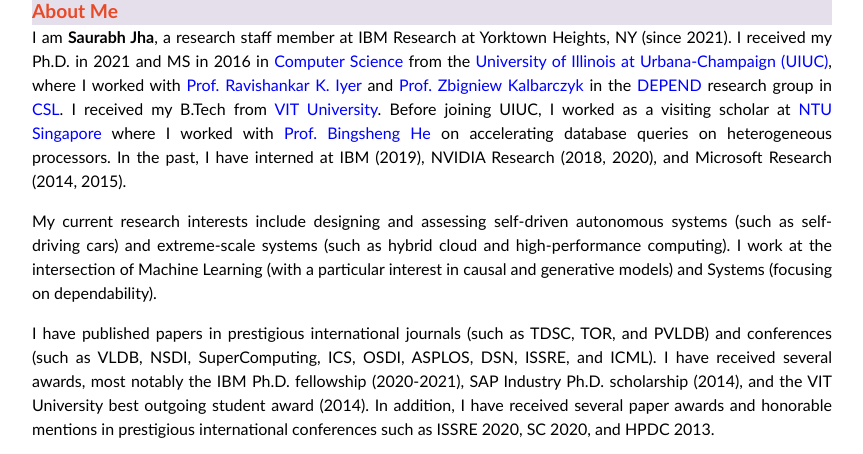
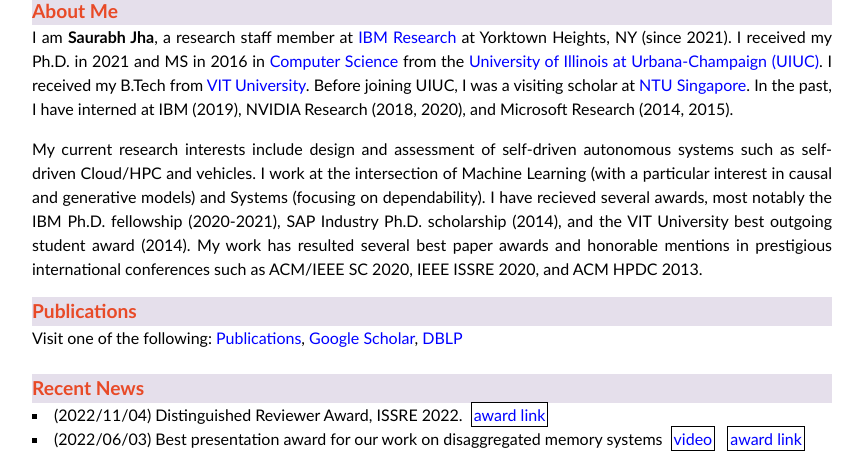
Before and after one commit to saurabhjha1/saurabhjha1.github.io, a plain HTML site: page index.html in a window 1280 px wide. Shown: the part 332-786 px from the top of the page, without its empty margins (208-1071 px from the left). Drawn offline with Linux system fonts and the light colour scheme.

Commit message:
updated home page

```diff
--- a/index.html
+++ b/index.html
@@ -60,13 +60,13 @@ YorkTown Heights, NY 10598 <br/></p>
 </div>
 <div class="header"> About Me </div>
 <div class="content justify">
-I am <b>Saurabh Jha</b>, a research staff member at IBM Research at Yorktown Heights, NY (since 2021).
-I received my Ph.D. in 2021 and MS in 2016 in <a href="http://www.cs.uiuc.edu/" target="_blank">Computer Science </a> from the <a href="http://www.illinois.edu/" target="_blank"> University of Illinois at Urbana-Champaign (UIUC)</a>, where I worked with <a href="http://csl.illinois.edu/directory/faculty/rkiyer" target="_blank"> Prof. Ravishankar K. Iyer</a> and <a href="http://csl.illinois.edu/directory/profile/kalbarcz"> Prof. Zbigniew Kalbarczyk </a> in the <a href="http://publish.illinois.edu/csldepend/" target="_blank">DEPEND</a> research group in <a href="" target="_blank">CSL</a>.
-I received my B.Tech from <a href="https://vit.ac.in" target="_blank">VIT University</a>. Before joining UIUC, I worked as a visiting scholar at <a href="https://www.ntu.edu.sg/" target="_blank"> NTU Singapore</a> where I worked with <a href="https://www.comp.nus.edu.sg/~hebs/" target="_blank"> Prof. Bingsheng He </a> on accelerating database queries on heterogeneous processors.
+I am <b>Saurabh Jha</b>, a research staff member at <a href="https://research.ibm.com/" target="_blank"> IBM Research </a> at Yorktown Heights, NY (since 2021).
+I received my Ph.D. in 2021 and MS in 2016 in <a href="http://www.cs.uiuc.edu/" target="_blank">Computer Science </a> from the <a href="http://www.illinois.edu/" target="_blank"> University of Illinois at Urbana-Champaign (UIUC)</a>.
+I received my B.Tech from <a href="https://vit.ac.in" target="_blank">VIT University</a>. Before joining UIUC, I was a visiting scholar at  <a href="https://www.ntu.edu.sg/" target="_blank"> NTU Singapore</a>.
 In the past, I have interned at IBM (2019), NVIDIA Research (2018, 2020), and Microsoft Research (2014, 2015).
-<p>My current research interests include designing and assessing self-driven autonomous systems (such as self-driving cars) and extreme-scale systems (such as hybrid cloud and high-performance computing). I work at the intersection of Machine Learning (with a particular interest in causal and generative models) and Systems (focusing on dependability).</p>
-<p>I have published papers in prestigious international journals (such as TDSC, TOR, and PVLDB) and conferences (such as VLDB, NSDI, SuperComputing, ICS, OSDI, ASPLOS, DSN, ISSRE, and ICML).
-I have received several awards, most notably the IBM Ph.D. fellowship (2020-2021), SAP Industry Ph.D. scholarship (2014), and the VIT University best outgoing student award (2014). In addition, I have received several paper awards and honorable mentions in prestigious international conferences such as ISSRE 2020, SC 2020, and HPDC 2013.</p>
+<p>My current research interests include design and assessment of self-driven autonomous systems such as self-driven Cloud/HPC and vehicles. I work at the intersection of Machine Learning (with a particular interest in causal and generative models) and Systems (focusing on dependability).
+I have recieved several awards, most notably the IBM Ph.D. fellowship (2020-2021), SAP Industry Ph.D. scholarship (2014), and the VIT University best outgoing student award (2014). My work has resulted several best paper awards and honorable mentions in prestigious international conferences such as ACM/IEEE SC 2020, IEEE ISSRE 2020, and ACM HPDC 2013.</p>
+<!-- I have published papers in prestigious international journals (such as TDSC, TOR, and PVLDB) and conferences (such as VLDB, NSDI, SuperComputing, ICS, OSDI, ASPLOS, DSN, ISSRE, and ICML).  -->
 </div>
 <div class="header">
 Publications
@@ -100,6 +100,8 @@ Visit one of the following: <a href="publications/">Publications</a>, <a href="h
 <div class="header"> Awards </div>
 <div class="content">
 <ul>
+  <li> <a href="https://issre2022.github.io/industry_reviewers.html" target="_blank">ISSRE 2022 Distinguished Industry Reviewer </a>
+  </li>
   <li> <a href="http://2020.issre.net/research-accepted-papers" target="_blank">ISSRE 2020 Best Research Paper</a><a href="https://csl.illinois.edu/news/33490" class="pub-link" target="_blank"> CSL News </a></li></li>
   <li> <a href="http://sc20.supercomputing.org"  target="_blank">SC 2020 Best Paper and Best Student Paper Finalist</a></li>
   <li> <a href="https://www.ibm.com/blogs/global-university-programs/2018/04/2018-ibm-phd-fellowship-award-winners-research-ai-quantum-blockchain-security/"  target="_blank">2020 IBM PhD Fellowship</a> <a href="https://csl.illinois.edu/news/csl-student-earns-2020-ibm-phd-fellowship-award" class="pub-link" target="_blank"> CSL News </a></li>
```
